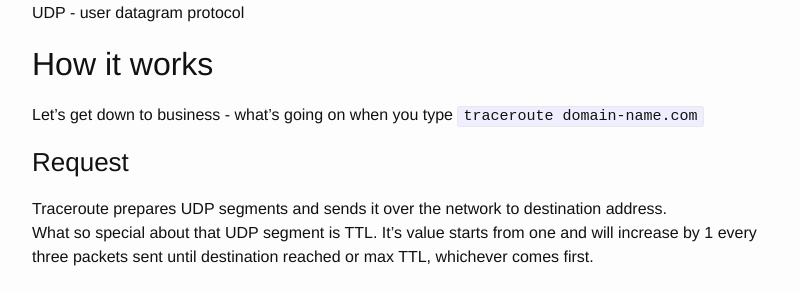
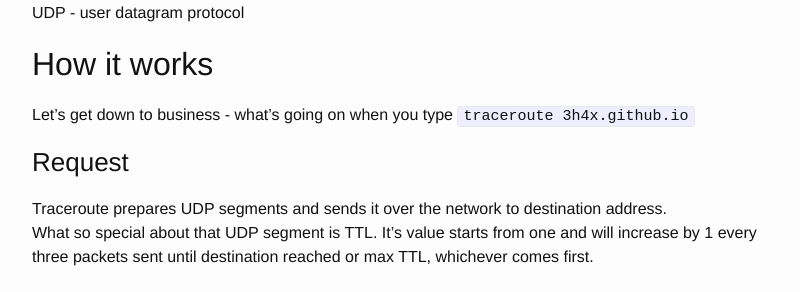
Before and after one commit to 3h4x/3h4x.github.io, a Jekyll site: the page built from _posts/2017-03-01-traceroute.md, in a window 1280 px wide and 900 px high, scrolled down 685 px. Shown: the part 152-444 px from the top of the window, without its empty margins (238-1038 px from the left). Built offline with Jekyll 4.4.1, drawn with Linux system fonts in a browser that asks for light colours; Markdown is read by kramdown in place of the engine named in the settings; comment, search, counter and statistics services are not loaded.

Commit message:
Update 2017-03-01-traceroute.md

```diff
--- a/_posts/2017-03-01-traceroute.md
+++ b/_posts/2017-03-01-traceroute.md
@@ -35,7 +35,7 @@ UDP - user datagram protocol
 
 ## How it works
 
-Let's get down to business - what's going on when you type `traceroute domain-name.com`
+Let's get down to business - what's going on when you type `traceroute 3h4x.github.io`
 
 ### Request
 Traceroute prepares UDP segments and sends it over the network to destination address.
```
